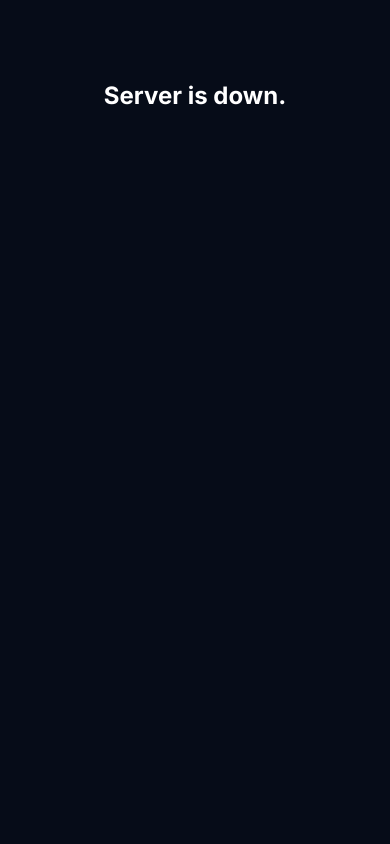
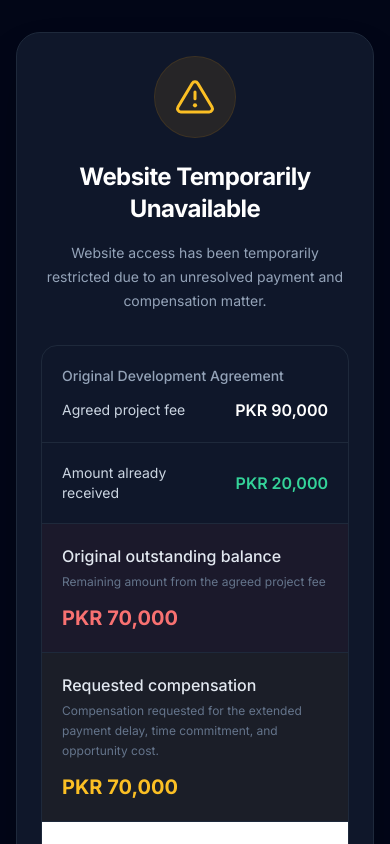
Before and after one commit to zeeshan2959/mtms, a React (Vite) app: page / in a window 390 px wide. Built offline with nearby package versions, Linux system fonts and the light colour scheme.

Commit message:
temparary unavailable page added

```diff
--- a/src/main.jsx
+++ b/src/main.jsx
@@ -1,14 +1,212 @@
-import { StrictMode } from 'react'
-import { createRoot } from 'react-dom/client'
-import './index.css'
-import App from './App.jsx'
+import { StrictMode } from "react";
+import { createRoot } from "react-dom/client";
+import "./index.css";
+import App from "./App.jsx";
 
-createRoot(document.getElementById('root')).render(
+createRoot(document.getElementById("root")).render(
   <StrictMode>
     {/* <App /> */}
-    <div className="text-center text-2xl font-bold mt-20">
-    Server is down.
+    <div className="min-h-screen h-full overflow-scroll w-full bg-slate-950 px-4 py-8 sm:px-6 sm:py-12">
+      <div className="mx-auto w-full max-w-2xl">
+        <div className="w-full rounded-3xl border border-slate-800 bg-slate-900 p-6 shadow-2xl sm:p-10">
+          {/* Warning Icon */}
+          <div className="mx-auto flex h-20 w-20 items-center justify-center rounded-full bg-amber-500/10 ring-1 ring-amber-500/20">
+            <svg
+              className="h-10 w-10 text-amber-400"
+              viewBox="0 0 24 24"
+              fill="none"
+              xmlns="http://www.w3.org/2000/svg"
+            >
+              <path
+                d="M12 9V13"
+                stroke="currentColor"
+                strokeWidth="1.8"
+                strokeLinecap="round"
+              />
 
+              <path
+                d="M12 17H12.01"
+                stroke="currentColor"
+                strokeWidth="2.5"
+                strokeLinecap="round"
+              />
+
+              <path
+                d="M10.29 3.86L1.82 18C1.04 19.3 1.98 21 3.5 21H20.5C22.02 21 22.96 19.3 22.18 18L13.71 3.86C12.94 2.58 11.06 2.58 10.29 3.86Z"
+                stroke="currentColor"
+                strokeWidth="1.8"
+                strokeLinecap="round"
+                strokeLinejoin="round"
+              />
+            </svg>
+          </div>
+
+          {/* Heading */}
+          <div className="mt-6 text-center">
+            <h1 className="text-2xl font-bold tracking-tight text-white sm:text-4xl">
+              Website Temporarily Unavailable
+            </h1>
+
+            <p className="mx-auto mt-4 max-w-xl text-sm leading-6 text-slate-400 sm:text-base">
+              Website access has been temporarily restricted due to an
+              unresolved payment and compensation matter.
+            </p>
+          </div>
+
+          {/* Payment Summary */}
+          <div className="mt-8 overflow-hidden rounded-2xl border border-slate-800">
+            {/* Original Agreement */}
+            <div className="border-b border-slate-800 p-5 sm:p-6">
+              <p className="text-sm font-medium text-slate-400">
+                Original Development Agreement
+              </p>
+
+              <div className="mt-3 flex items-center justify-between gap-4">
+                <span className="text-sm text-slate-300 sm:text-base">
+                  Agreed project fee
+                </span>
+
+                <span className="whitespace-nowrap font-semibold text-white">
+                  PKR 90,000
+                </span>
+              </div>
+            </div>
+
+            {/* Received */}
+            <div className="border-b border-slate-800 p-5 sm:p-6">
+              <div className="flex items-center justify-between gap-4">
+                <span className="text-sm text-slate-300 sm:text-base">
+                  Amount already received
+                </span>
+
+                <span className="whitespace-nowrap font-semibold text-emerald-400">
+                  PKR 20,000
+                </span>
+              </div>
+            </div>
+
+            {/* Outstanding */}
+            <div className="border-b border-slate-800 bg-red-500/5 p-5 sm:p-6">
+              <div className="flex flex-col gap-3 sm:flex-row sm:items-center sm:justify-between">
+                <div>
+                  <p className="font-medium text-slate-200">
+                    Original outstanding balance
+                  </p>
+
+                  <p className="mt-1 text-xs leading-5 text-slate-500">
+                    Remaining amount from the agreed project fee
+                  </p>
+                </div>
+
+                <span className="text-xl font-bold text-red-400">
+                  PKR 70,000
+                </span>
+              </div>
+            </div>
+
+            {/* Compensation */}
+            <div className="border-b border-slate-800 bg-amber-500/5 p-5 sm:p-6">
+              <div className="flex flex-col gap-3 sm:flex-row sm:items-center sm:justify-between">
+                <div>
+                  <p className="font-medium text-slate-200">
+                    Requested compensation
+                  </p>
+
+                  <p className="mt-1 text-xs leading-5 text-slate-500">
+                    Compensation requested for the extended payment delay, time
+                    commitment, and opportunity cost.
+                  </p>
+                </div>
+
+                <span className="text-xl font-bold text-amber-400">
+                  PKR 70,000
+                </span>
+              </div>
+            </div>
+
+            {/* Total */}
+            <div className="bg-white p-5 text-slate-950 sm:p-6">
+              <div className="flex flex-col gap-2 sm:flex-row sm:items-center sm:justify-between">
+                <div>
+                  <p className="text-sm font-semibold">
+                    Total Settlement Requested
+                  </p>
+
+                  <p className="mt-1 text-xs text-slate-500">
+                    Outstanding balance + requested compensation
+                  </p>
+                </div>
+
+                <span className="text-2xl font-black sm:text-3xl">
+                  PKR 140,000
+                </span>
+              </div>
+            </div>
+          </div>
+
+          {/* Explanation */}
+          <div className="mt-6 rounded-2xl border border-slate-800 bg-slate-950 p-5 sm:p-6">
+            <h2 className="font-semibold text-white">
+              Why has access been restricted?
+            </h2>
+
+            <p className="mt-3 text-sm leading-6 text-slate-400">
+              Significant time and development effort were committed to this
+              project, including time that could otherwise have been allocated
+              to other projects. The agreed project amount has remained
+              partially unpaid for an extended period.
+            </p>
+
+            <p className="mt-3 text-sm leading-6 text-slate-400">
+              The requested settlement includes the original outstanding balance
+              and a separate compensation request relating to the prolonged
+              payment delay.
+            </p>
+          </div>
+
+          {/* Resolution */}
+          <div className="mt-6 rounded-2xl border border-slate-800 bg-slate-950 p-5 sm:p-6">
+            <h2 className="font-semibold text-white">
+              Resolve the Payment Matter
+            </h2>
+
+            <p className="mt-3 text-sm leading-6 text-slate-400">
+              Please contact the developer to discuss payment or an agreed
+              settlement arrangement.
+            </p>
+
+            <a
+              href="tel:+92XXXXXXXXXX"
+              className="mt-5 inline-flex w-full items-center justify-center gap-2 rounded-xl bg-white px-7 py-3.5 text-sm font-semibold text-slate-950 transition hover:bg-slate-200 sm:w-auto"
+            >
+              {/* Phone SVG */}
+              <svg
+                className="h-5 w-5"
+                viewBox="0 0 24 24"
+                fill="none"
+                xmlns="http://www.w3.org/2000/svg"
+              >
+                <path
+                  d="M22 16.92V20C22 21.1 21.1 22 20 22C10.06 22 2 13.94 2 4C2 2.9 2.9 2 4 2H7.08C7.63 2 8.1 2.4 8.18 2.94C8.31 3.82 8.52 4.67 8.82 5.49C8.98 5.93 8.87 6.43 8.54 6.76L6.54 8.76C8.29 12.21 11.79 15.71 15.24 17.46L17.24 15.46C17.57 15.13 18.07 15.02 18.51 15.18C19.33 15.48 20.18 15.69 21.06 15.82C21.6 15.9 22 16.37 22 16.92Z"
+                  stroke="currentColor"
+                  strokeWidth="1.8"
+                  strokeLinecap="round"
+                  strokeLinejoin="round"
+                />
+              </svg>
+              Contact Developer - (+923084902959)
+            </a>
+          </div>
+
+          {/* Footer */}
+          <div className="mt-8 border-t border-slate-800 pt-6 text-center">
+            <p className="text-xs leading-5 text-slate-600">
+              Website access is currently restricted pending resolution of the
+              payment matter.
+            </p>
+          </div>
+        </div>
+      </div>
     </div>
   </StrictMode>,
-)
+);
```
